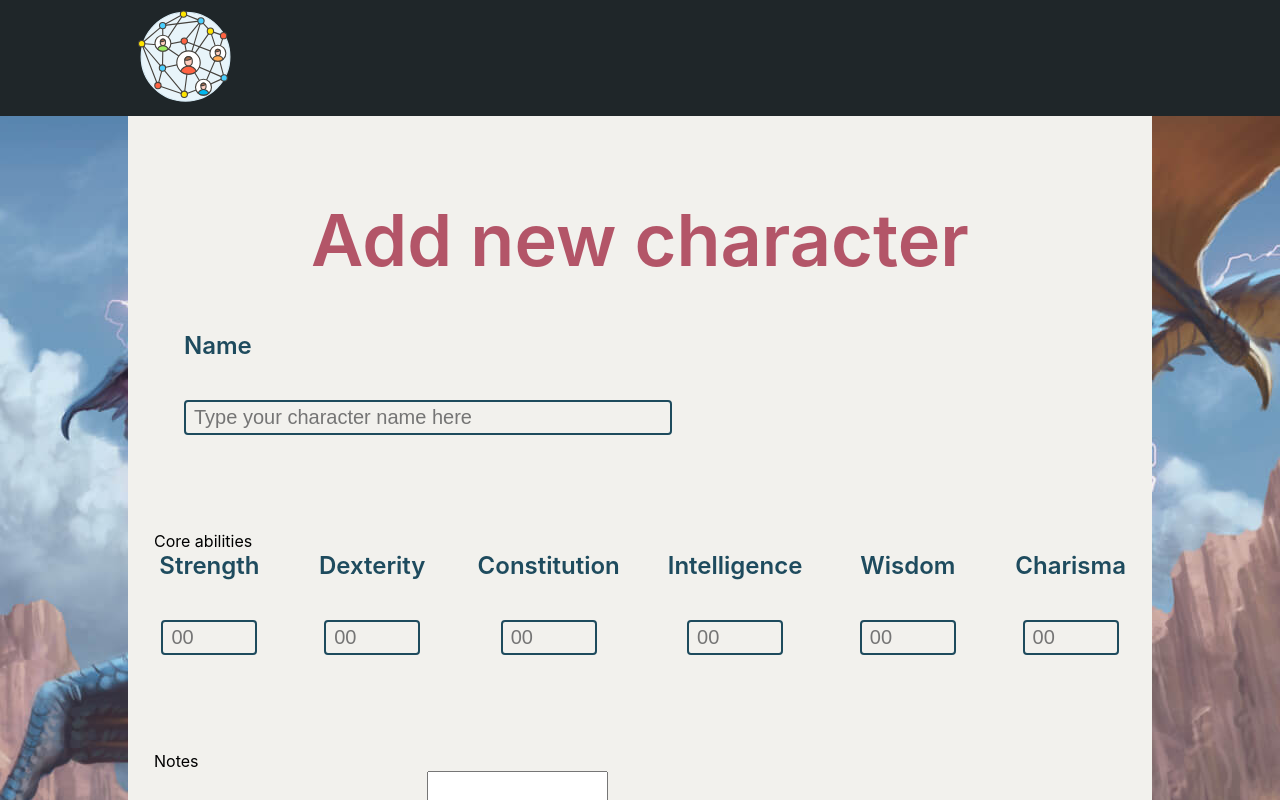
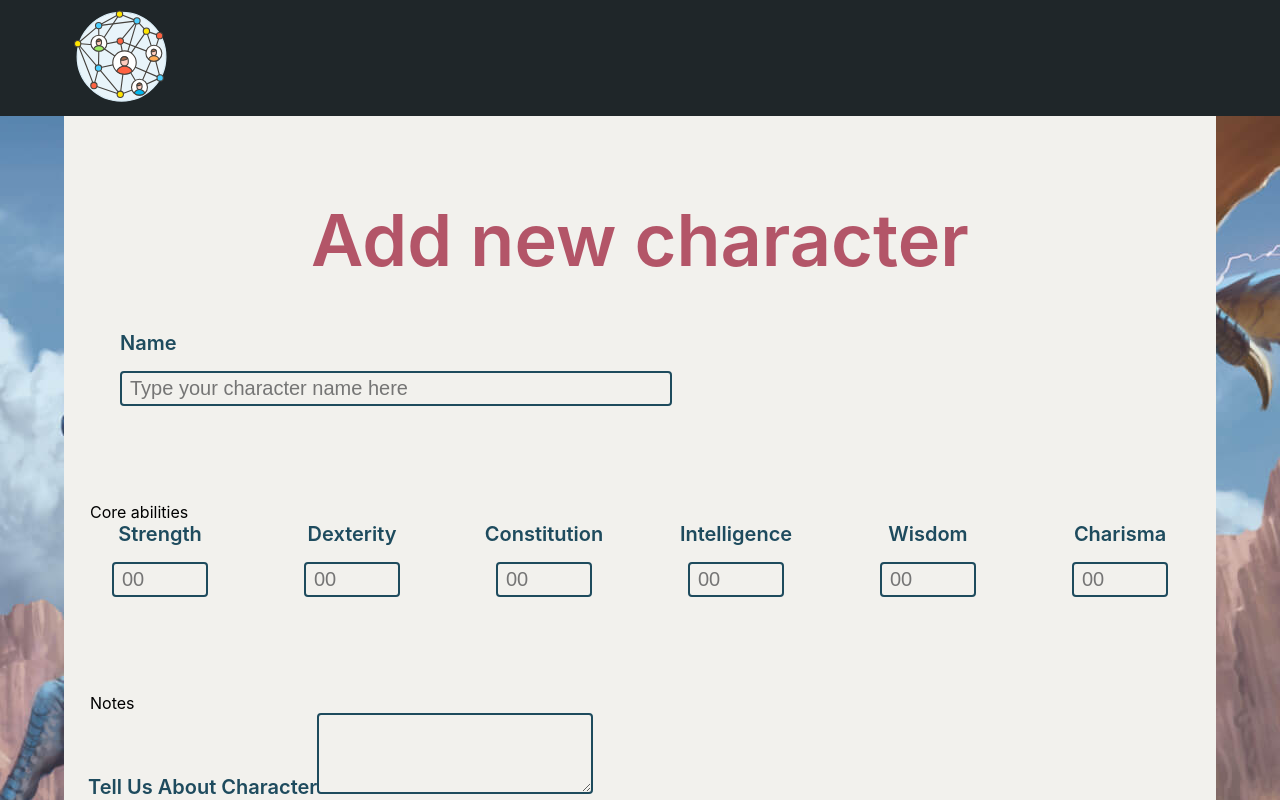
Before and after one commit to ElizabethSh/play-your-role-app, a React (Create React App) app: page /characters/new in a window 1280 px wide. Shown: the top 800 px of the page. Built offline with nearby package versions, Linux system fonts and the light colour scheme.

Commit message:
Update global styles

```diff
--- a/src/components/layout/layout.scss
+++ b/src/components/layout/layout.scss
@@ -47,7 +47,7 @@
     }
 
     .content {
-      width: 80%;
+      width: 90%;
     }
   }
 
--- a/src/index.scss
+++ b/src/index.scss
@@ -94,6 +94,9 @@ code {
   @media (width <= 767px) {
     font-size: 3rem;
   }
+  @media (width <= 480px) {
+    font-size: 2rem;
+  }
 }
 
 .main-content {
@@ -121,13 +124,18 @@ code {
 
 .label {
   color: var(--background-color-info);
-  font-size: 1.5rem;
+  font-size: 1.25rem;
   font-weight: 600;
-  margin: 0 0 1.5rem;
+  margin: 0rem;
   text-transform: capitalize;
+
+  @media (width > 1280px) {
+    font-size: 1.5rem;
+  }
 }
 
-.input {
+.input,
+.textarea {
   background-color: transparent;
   border-radius: 0.25rem;
   border: 2px solid var(--background-color-info);
```
